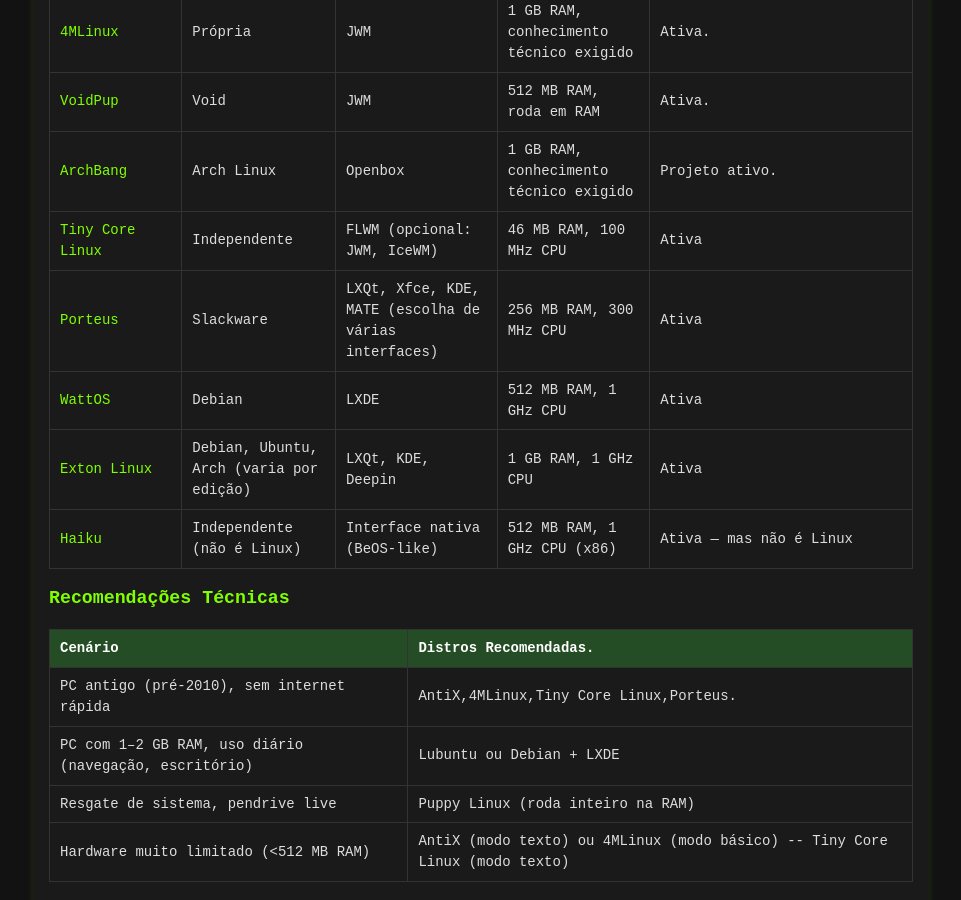
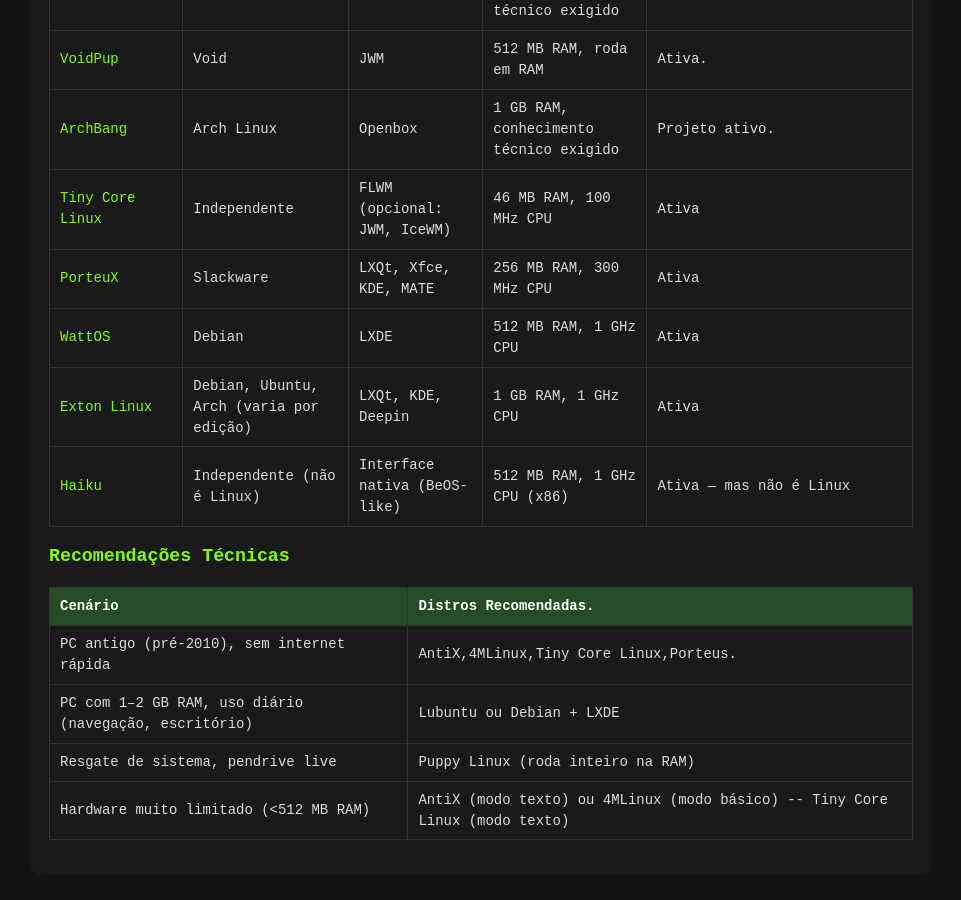
Before and after one commit to Piolinux/piolinux-site, a Jekyll site: the page built from _pages/_referencias/melhores-distros-linux-para-pcs-antigos-e-hardware-modesto.md, in a window 1280 px wide and 900 px high, scrolled down 721 px. Shown: the whole window, without its empty margins (159-1120 px from the left). Built offline with Jekyll 4.4.1, drawn with Linux system fonts in a browser that asks for light colours.

Commit message:
Update melhores-distros-linux-para-pcs-antigos-e-hardware-modesto.md

```diff
--- a/_pages/_referencias/melhores-distros-linux-para-pcs-antigos-e-hardware-modesto.md
+++ b/_pages/_referencias/melhores-distros-linux-para-pcs-antigos-e-hardware-modesto.md
@@ -85,9 +85,9 @@ permalink: /referencias/distros-linux-pc-antigo/
       <td data-label="Estado">Ativa </td>
     </tr>
     <tr>
-      <td data-label="Distribuição"><a href="https://github.com/porteux/porteux/releases/tag/v2.4" target="_blank" rel="noopener noreferrer">Porteus</a></td>
+      <td data-label="Distribuição"><a href="https://github.com/porteux/porteux/releases/tag/v2.4" target="_blank" rel="noopener noreferrer">PorteuX</a></td>
       <td data-label="Base">Slackware</td>
-      <td data-label="Ambiente Gráfico">LXQt, Xfce, KDE, MATE (escolha de várias interfaces)</td>
+      <td data-label="Ambiente Gráfico">LXQt, Xfce, KDE, MATE </td>
       <td data-label="Requisitos Mínimos">256 MB RAM, 300 MHz CPU</td>
       <td data-label="Estado">Ativa </td>
     </tr>
```
